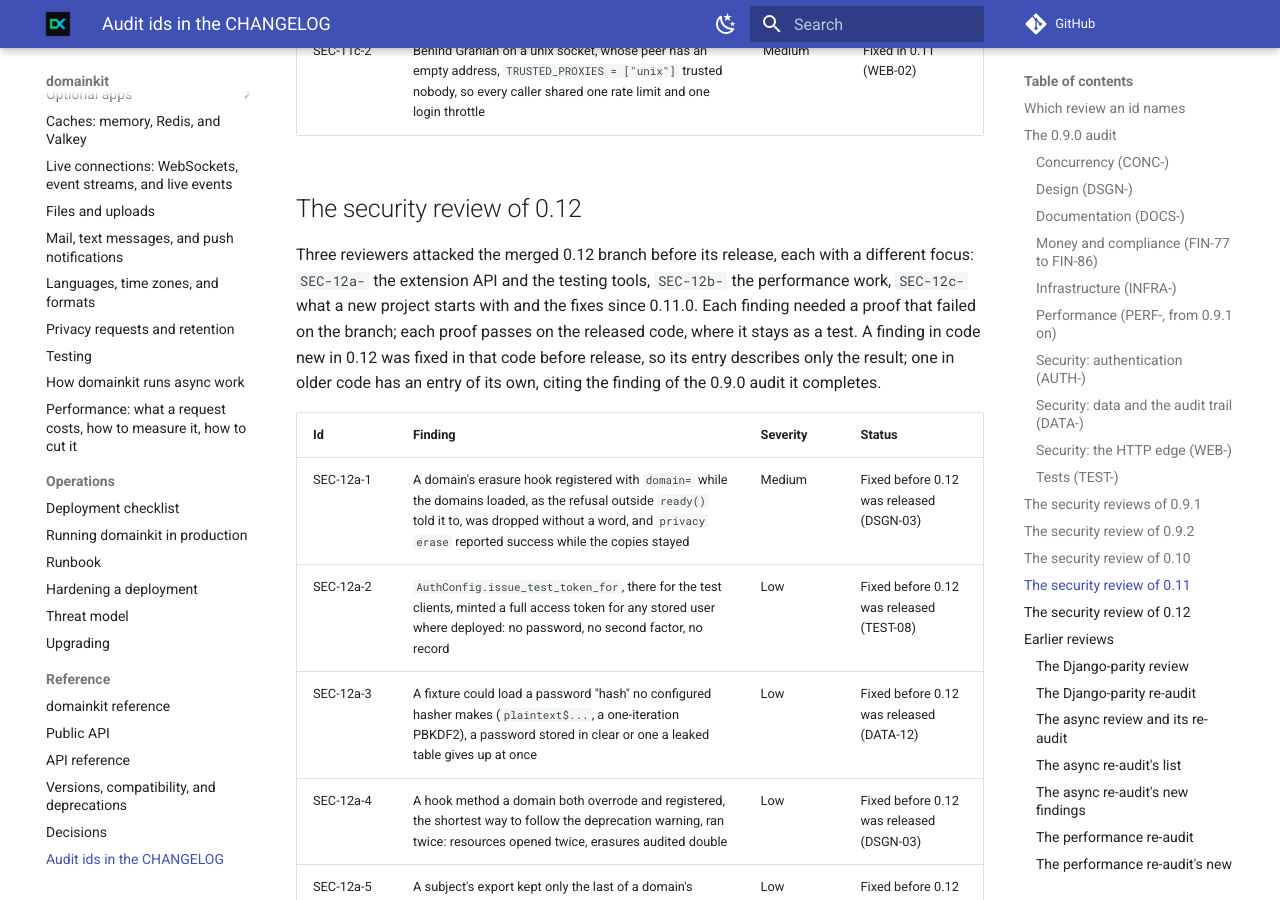
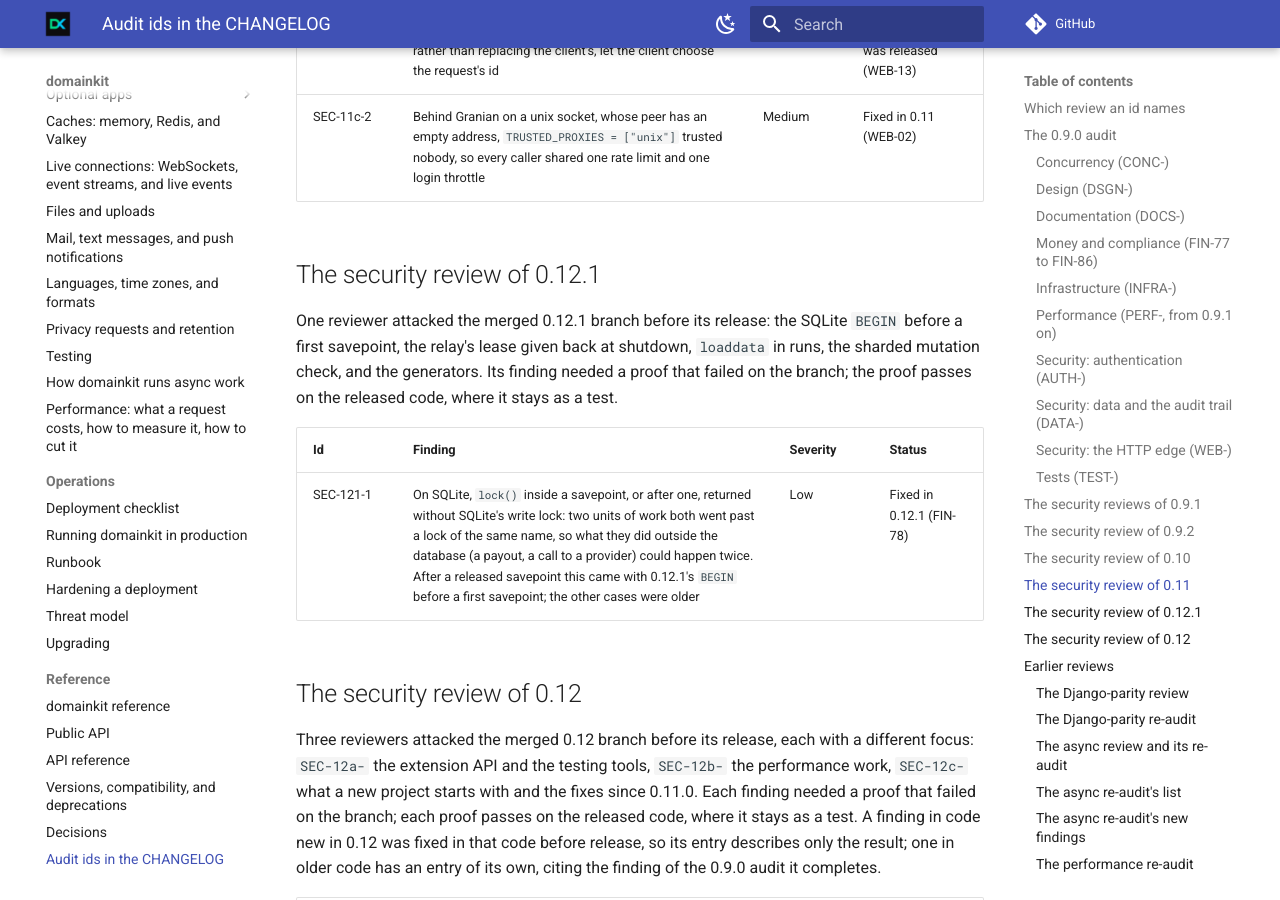
Before and after one commit to karimmattar/domainkit, an MkDocs documentation site: the page built from docs/audit/0.9.0.md, in a window 1280 px wide and 900 px high, scrolled down 18830 px. Built offline with MkDocs 1.6.1 and Material for MkDocs 9.7.7, drawn with Linux system fonts in a browser that asks for light colours; comment, search, counter and statistics services are not loaded; some of the changed text lies outside the part shown.

Commit message:
Release 0.12.1
The unreleased entries become 0.12.1's, dated, with a short
introduction; the compare links name the new tag; pyproject.toml's
version is 0.12.1. The audit page gains the security review of 0.12.1
(SEC-121-1, fixed here), and the docs test reads its ids.

Co-Authored-By: Claude Opus 5.5 <noreply@anthropic.com>
Claude-Session: https://claude.ai/code/session_01B3gxw7fsK9yiRqDKQfiEXE

```diff
--- a/docs/audit/0.9.0.md
+++ b/docs/audit/0.9.0.md
@@ -27,6 +27,7 @@ the release whose entry cites it:
 | `SEC-10a-`, `SEC-10b-`, `SEC-10c-` | 0.10 | [The security review of 0.10](#the-security-review-of-010) |
 | `SEC-11a-`, `SEC-11b-`, `SEC-11c-` | 0.11 | [The security review of 0.11](#the-security-review-of-011) |
 | `SEC-12a-`, `SEC-12b-`, `SEC-12c-` | 0.12 | [The security review of 0.12](#the-security-review-of-012) |
+| `SEC-121-` | 0.12.1 | [The security review of 0.12.1](#the-security-review-of-0121) |
 | `DJ-`, `N-01` to `N-05` | 0.7.0 | [The Django-parity review](#the-django-parity-review) |
 | `ASYNC-`, `ASYNC-R`, and `R` alone (`R22` is `ASYNC-R22`) | 0.7.0 to 0.9.0 | [The async review and its re-audit](#the-async-review-and-its-re-audit) |
 | `N1` to `N14` | 0.8.0, and `N8` in 0.9.0 | [The async re-audit's new findings](#the-async-re-audits-new-findings) |
@@ -314,6 +315,18 @@ audit it completes.
 | SEC-11c-1 | A trusted proxy that adds its own `X-Request-ID` line, rather than replacing the client's, let the client choose the request's id | Info | Fixed before 0.11 was released (WEB-13) |
 | SEC-11c-2 | Behind Granian on a unix socket, whose peer has an empty address, `TRUSTED_PROXIES = ["unix"]` trusted nobody, so every caller shared one rate limit and one login throttle | Medium | Fixed in 0.11 (WEB-02) |
 
+## The security review of 0.12.1
+
+One reviewer attacked the merged 0.12.1 branch before its release: the
+SQLite `BEGIN` before a first savepoint, the relay's lease given back at
+shutdown, `loaddata` in runs, the sharded mutation check, and the
+generators. Its finding needed a proof that failed on the branch; the
+proof passes on the released code, where it stays as a test.
+
+| Id | Finding | Severity | Status |
+| --- | --- | --- | --- |
+| SEC-121-1 | On SQLite, `lock()` inside a savepoint, or after one, returned without SQLite's write lock: two units of work both went past a lock of the same name, so what they did outside the database (a payout, a call to a provider) could happen twice. After a released savepoint this came with 0.12.1's `BEGIN` before a first savepoint; the other cases were older | Low | Fixed in 0.12.1 (FIN-78) |
+
 ## The security review of 0.12
 
 Three reviewers attacked the merged 0.12 branch before its release, each
--- a/pyproject.toml
+++ b/pyproject.toml
@@ -1,6 +1,6 @@
 [project]
 name = "domainkit"
-version = "0.12.0"
+version = "0.12.1"
 description = "A Django-style framework for domain-driven FastAPI services."
 readme = "README.md"
 license = "MIT"
```
Also changed, not shown: CHANGELOG.md (+9 -1 lines), 1 other file.
